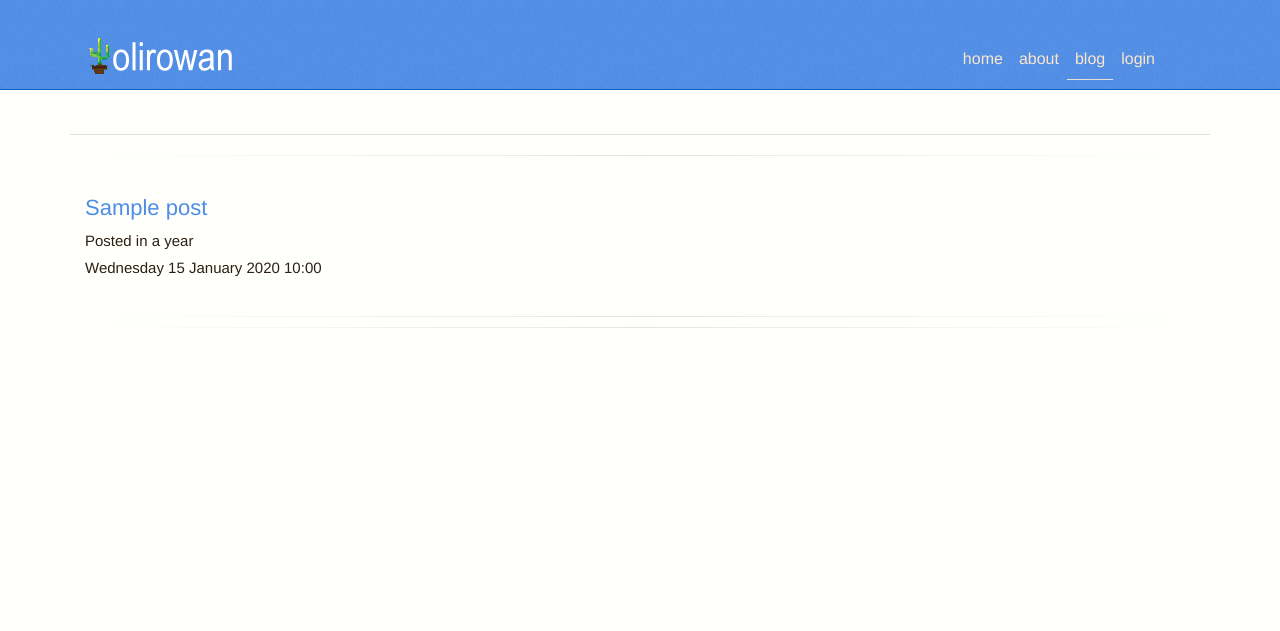
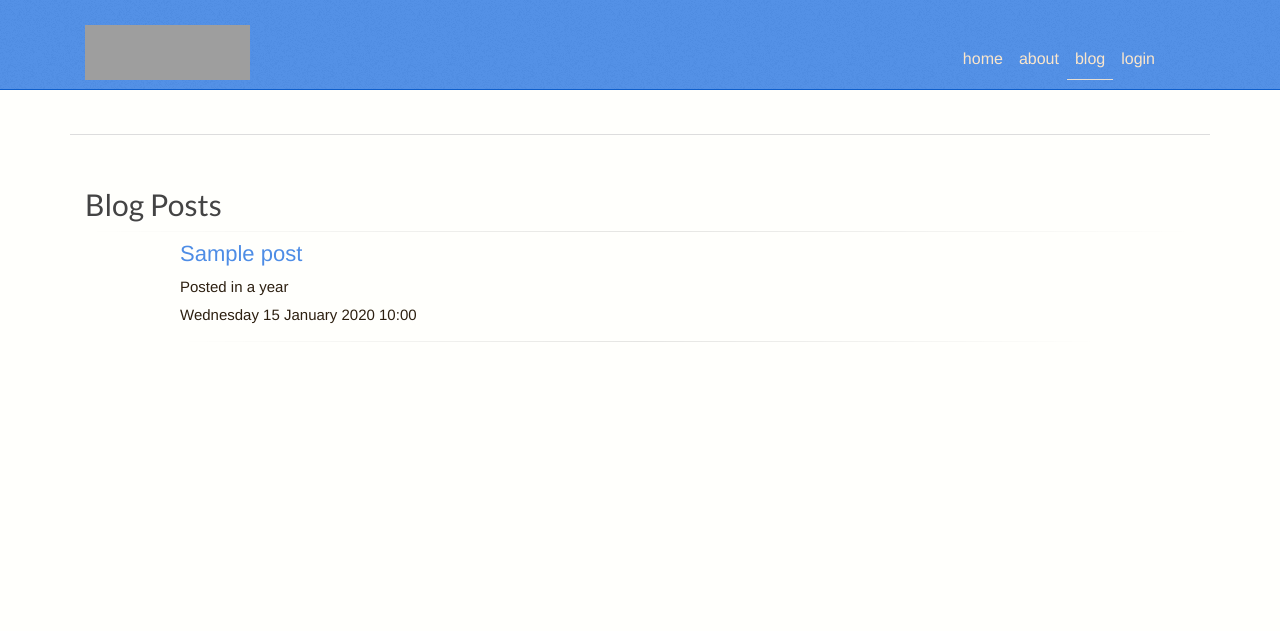
Before and after one commit to olirowan/olirowanxyz, a Flask app: page /blog in a window 1280 px wide. Shown: the top 631 px of the page. Run offline with Flask 2, Linux system fonts and the light colour scheme; tables that the repository leaves empty hold one stand-in row (values such as "Sample post"); some libraries are stand-ins or nearby versions; grey boxes are pictures that could not be loaded.

Commit message:
Logo is now .svg, improved home design and added blogpost icons

```diff
--- a/app/static/css/base.css
+++ b/app/static/css/base.css
@@ -67,6 +67,9 @@ body {
 
     Orignal
     FDFDFD
+
+    Also for future ref, gradient style is:
+    backgound: linear-gradient(57deg, #4E8DE5 48%, #fffffc 48%);
 
     */
 }
@@ -326,6 +329,10 @@ select {
     padding-left: 15px;
 }
 
+.header-logo {
+    padding-bottom: 10px;
+}
+
 /* #Misc
 ================================================== */
 .remove-bottom {
@@ -354,14 +361,3 @@ select {
 #about-text-container {
     background: #4e8de5 url(../images/rausch.png) repeat;
 }
-
-/* # Equal height columns for blogposts and icons
-================================================== */
-
-.row-eq-height {
-    display: -webkit-box;
-    display: -webkit-flex;
-    display: -ms-flexbox;
-    display: flex;
-    flex-wrap: wrap;
-}
--- a/app/templates/blog.html
+++ b/app/templates/blog.html
@@ -9,31 +9,30 @@
     <div class="container post-text">
         <div class="row">
             <div class="col-md-12">
-
+                <h2><br></h2>
+                <h2>Blog Posts</h2>
                 <hr class="separator1">
-                <h4><br></h4>
-
+                <div class="row">
                     {% for entry in blogposts %}
-                    <h3>
-                        <a href="
-                                {% if entry.published %}{{ url_for('readpost', slug=entry.slug) }}{% else %}{{ url_for('editpost', slug=entry.slug) }}{% endif %}">
+                        <article class="media content-section">
+                            <div class="col-2 col-sm-1 blog-icon">
+                                <h2 class="fas {{ entry.icon }}"></h2>
+                            </div>
+                            <div class="col-10">
+                                <div class="media-body">
+                                    <h3><a href="{% if entry.published %}{{ url_for('readpost', slug=entry.slug) }}
+                                    {% else %}{{ url_for('editpost', slug=entry.slug) }}{% endif %}">
                                         {{ entry.title }}
                                     </a>
                                     </h3>
-                    <p>
-                        Posted {{ moment(entry.timestamp, local=true).fromNow() }}
-                    </p>
-                    <p>
-                        {{ entry.timestamp.strftime('%A %d %B %Y %H:%M') }}
-                    </p>
-                    <br>
-
+                                    <p>Posted {{ moment(entry.timestamp, local=true).fromNow() }}</p>
+                                    <p>{{ entry.timestamp.strftime('%A %d %B %Y %H:%M') }}</p>
+                                </div>
                                 <hr class="separator1">
+                            </div>
+                        </article>
                     {% endfor %}
-
-                <hr class="separator1">
-                <h1><br></h1>
-
+                </div>
             </div>
         </div>
     </div>
--- a/app/templates/header.html
+++ b/app/templates/header.html
@@ -4,8 +4,11 @@
 
     <div class="container">
 
-        <div class="logo"><a href="{{ url_for('index') }}"><img src="{{ url_for('static',filename='images/logo.png') }}"
-                                                                alt=""/></a>
+        <div class="logo"><a href="{{ url_for('index') }}"><img class="header-logo"
+                                                                src="{{ url_for('static',filename='images/logo.svg') }}"
+                                                                alt="olirowanxyz"
+                                                                width="165px"
+                                                                height="65px"/></a>
         </div>
 
         <nav class="nav navbar navbar-expand-sm navbar-light">
```
Also changed, not shown: app/templates/index.html (+9 -6 lines), app/static/images/logo.png. Lines whose indentation alone changed are shown as unchanged.
